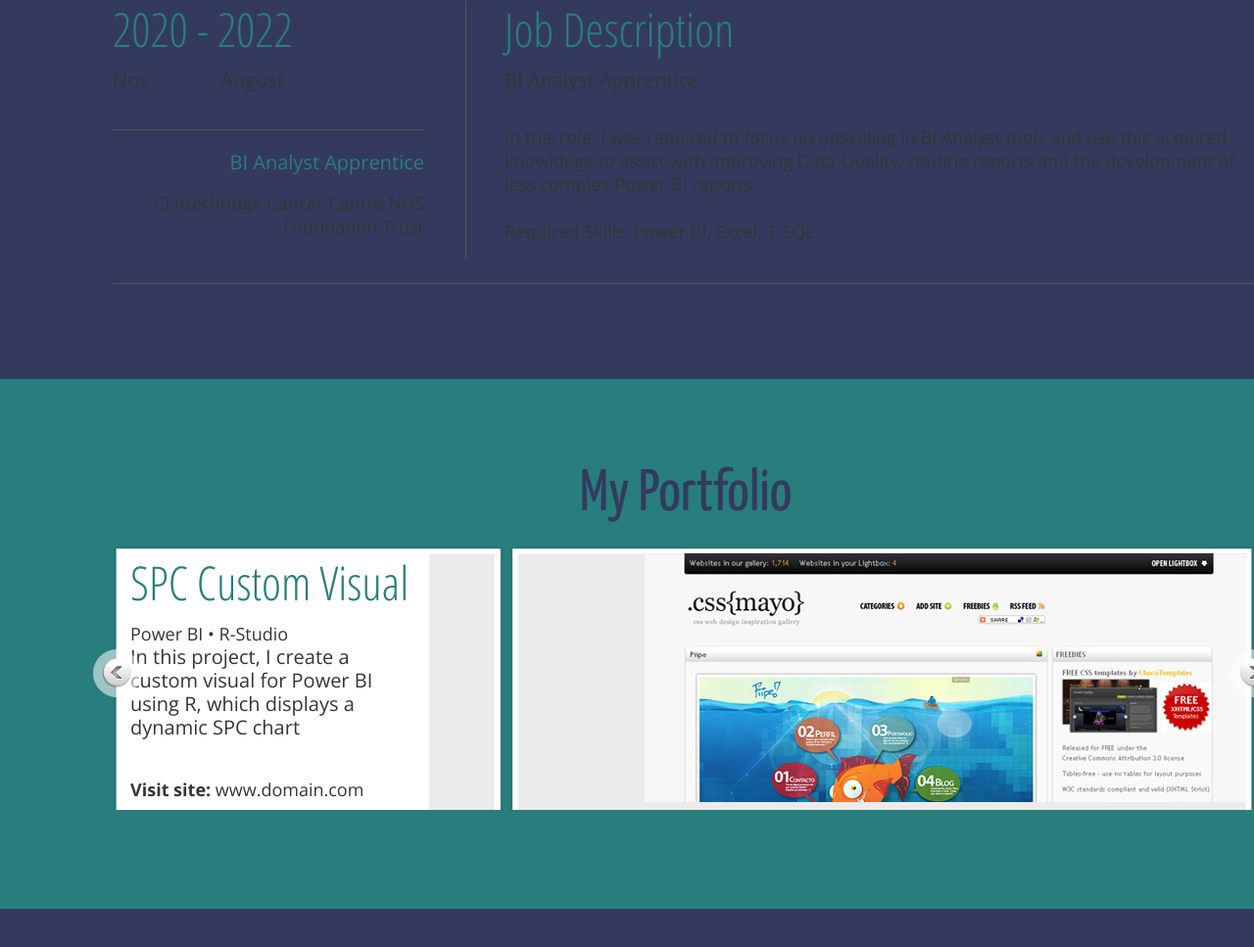
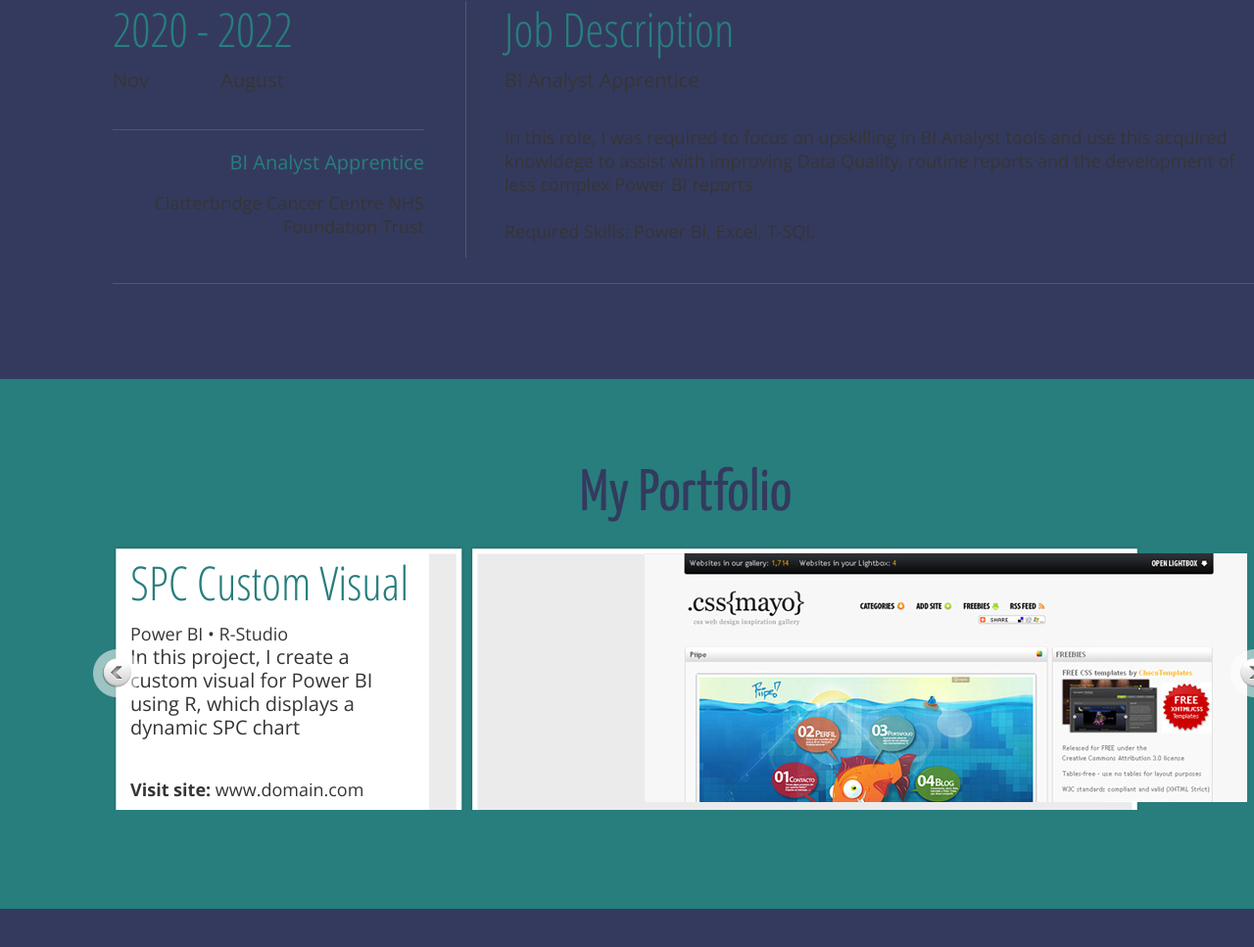
Before and after one commit to AaronJKey95/A-Career-in-Data, a plain HTML site: page index.html in a window 1280 px wide. Shown: the part 2346-3313 px from the top of the page at 98% size. Drawn offline with nearby package versions, Linux system fonts and the light colour scheme; some packages are replaced by stand-ins of ours.

Commit message:
Update style.css

```diff
--- a/css/style.css
+++ b/css/style.css
@@ -535,7 +535,7 @@ a.color1:hover {
 }
 .projects { position:relative; }
 .projects ul{ list-style-type: none; height:270px; overflow:hidden; width:1165px; position:relative; }
-.projects ul li{ float:left; width:1150px; height:270px; background:url(images/project.png) no-repeat 0 0;background-size: 100% 100%; padding:8px;}
+.projects ul li{ float:left; width:1150px; height:270px; background:url(images/project.png) no-repeat 0 0;background-size: 90% 100%; padding:8px;}
 .projects ul li .project-info{ float:left; width:295px; padding:10px; }
 .projects ul li .project-image{ float:right; width:615px; height:254px; position:relative; overflow:hidden; font-size:0; line-height:0;}
 .projects p { padding-bottom:15px; }
```
